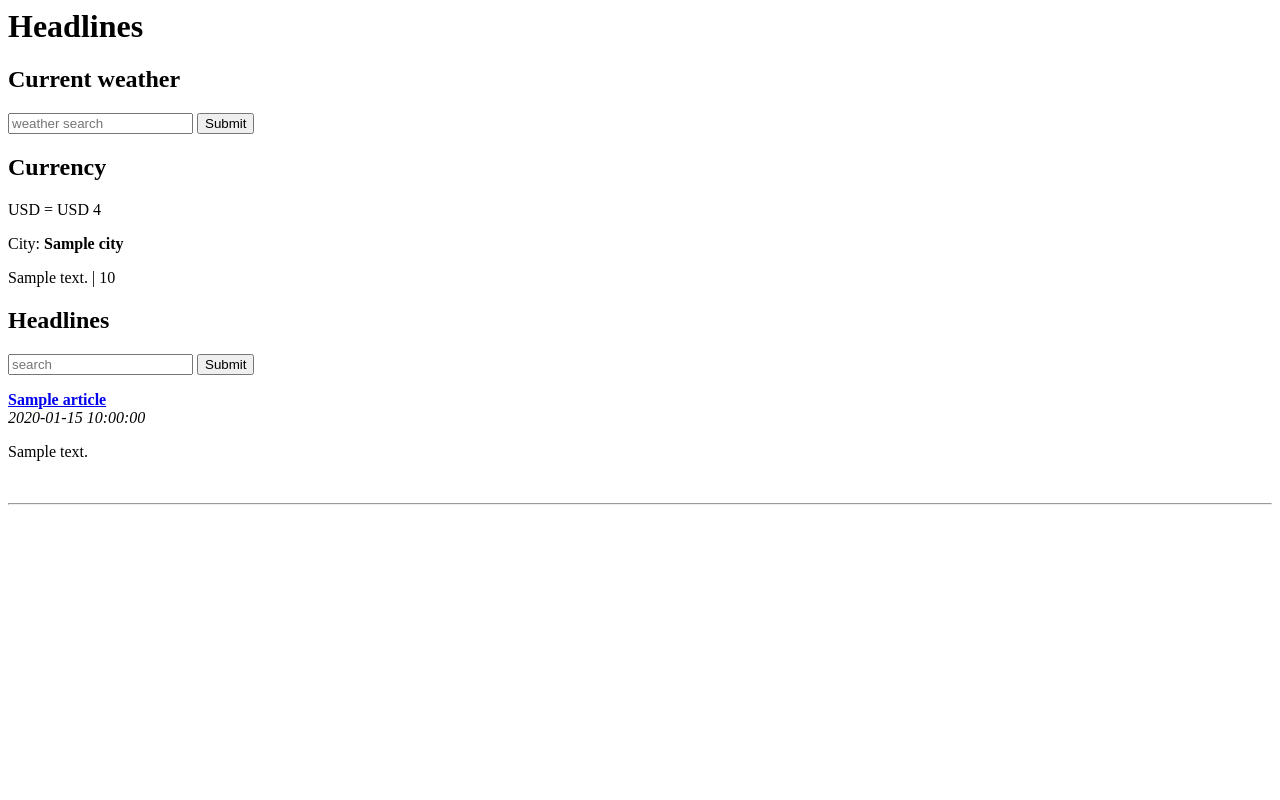
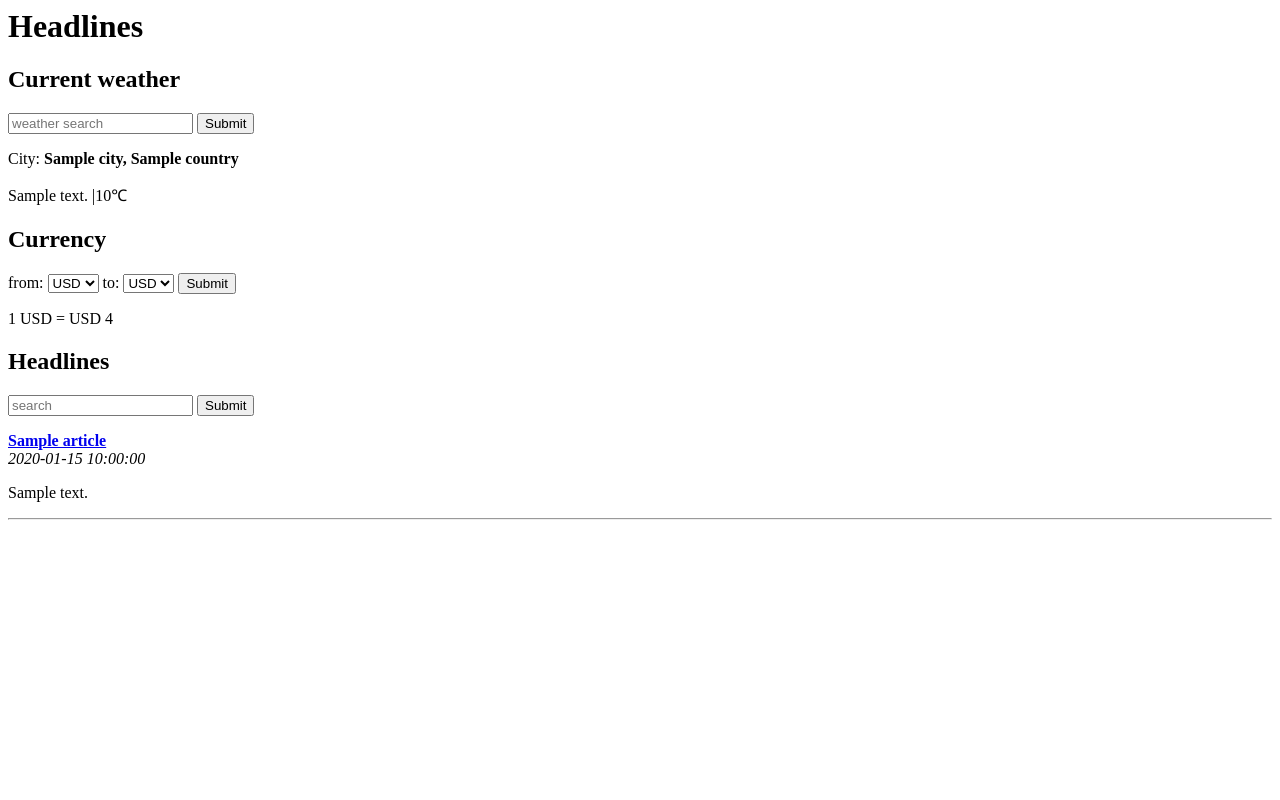
Before and after one commit to gridl/PythonMisc, a Flask app: template FlaskExamples/headlines/templates/home.html in a window 1280 px wide. Run offline with Flask 2, Linux system fonts and the light colour scheme; the template is opened without the code that fills it: most values are stand-ins (such as "Sample title", 1, 10 or a date in 2020).

Commit message:
currency added

```diff
--- a/FlaskExamples/headlines/headlines.py
+++ b/FlaskExamples/headlines/headlines.py
@@ -6,7 +6,8 @@ from urllib.request import urlopen
 import urllib.parse
 import feedparser
 app  = Flask(__name__)
-
+WEATHER_URL = "http://api.openweathermap.org/data/2.5/weather?q={}&units=metric&APPID=<apikey>"
+CURRENCY_URL = "https://openexchangerates.org//api/latest.json?app_id=<apikey>"
 
 
 RSS_FEEDS = {'bbc': 'http://feeds.bbci.co.uk/news/rss.xml',
@@ -40,9 +41,9 @@ def home():
     currency_to = request.args.get("currency_to")
     if not currency_to:
         currency_to = DEFAULTS['currency_to']
-    rate = get_rate(currency_from, currency_to)
+    rate,currencies = get_rate(currency_from, currency_to)
     return render_template("home.html", articles=articles, weather=weather,currency_from=currency_from,
-                           currency_to=currency_to, rate=rate)
+                           currency_to=currency_to, rate=rate, currencies=sorted(currencies))
 
 def get_news(query):
     if not query or query.lower() not in RSS_FEEDS:
@@ -68,7 +69,7 @@ def get_rate(frm,to):
     parsed = json.loads(all_currency.decode('utf-8')).get('rates')
     frm_rate = parsed.get(frm.upper())
     to_rate = parsed.get(to.upper())
-    return to_rate/frm_rate
+    return (to_rate/frm_rate, parsed.keys())
 
 
 if __name__ == '__main__':
--- a/FlaskExamples/headlines/templates/home.html
+++ b/FlaskExamples/headlines/templates/home.html
@@ -4,28 +4,46 @@
     </head>
     <body>
         <h1>Headlines</h1>
-        <h2> Current weather</h2>
+
+        <h2>Current weather</h2>
+
         <form>
-            <input type="text" name="city" placeholder="weather search">
-            <input type="submit" value="Submit">
+          <input type="text" name="city" placeholder="weather search">
+          <input type="submit" value="Submit">
+        </form>
 
+        <p>City: <b>{{weather.city}}, {{weather.country}}</b></p>
+        <p>{{weather.description}} |{{weather.temperature}}&#8451</p>
+
+        <h2>Currency</h2>
+
+        <form>
+            from: <select name="currency_from">
+                    {% for currency in currencies %}
+                        <option value="{{currency}}" {{'selected="selected"' if currency_from==currency}}>{{currency}}</option>
+                    {% endfor %}
+                  </select>
+
+             to: <select name="currency_to">
+                    {% for currency in currencies %}
+                        <option value="{{currency}}" {{'selected="selected"' if currency_to==currency}}>{{currency}}</option>
+                    {% endfor %}
+                  </select>
+                 <input type="submit" value="Submit">
         </form>
-        <h2>Currency</h2>
-         {{ currency_from}} = {{currency_to}} {{rate}}
-        <p> City: <b> {{weather.city}} </b></p>
-        <p> {{weather.description}} | {{weather.temperature}} </p>
-        <h2> Headlines</h2>
+
+        1 {{currency_from}} = {{currency_to}} {{rate}}
+
+        <h2>Headlines</h2>
         <form>
-            <input type="text" name="publication" placeholder="search" />
-            <!--#single text input named publication-->
-            <input type="submit" value="Submit" />
+          <input type="text" name="query" placeholder="search" />
+          <input type="submit" value="Submit" />
+        </form>
 
-
-        </form>
         {% for article in articles %}
-            <b><a href="{{article.link}}"> {{article.title}} </a> </b><br />
+            <b><a href="{{article.link}}">{{article.title}}</a></b><br />
             <i>{{article.published}}</i><br />
-            <p>{{article.summary}}</p><br />
+            <p>{{article.summary}}</p>
             <hr />
         {% endfor %}
 
```
